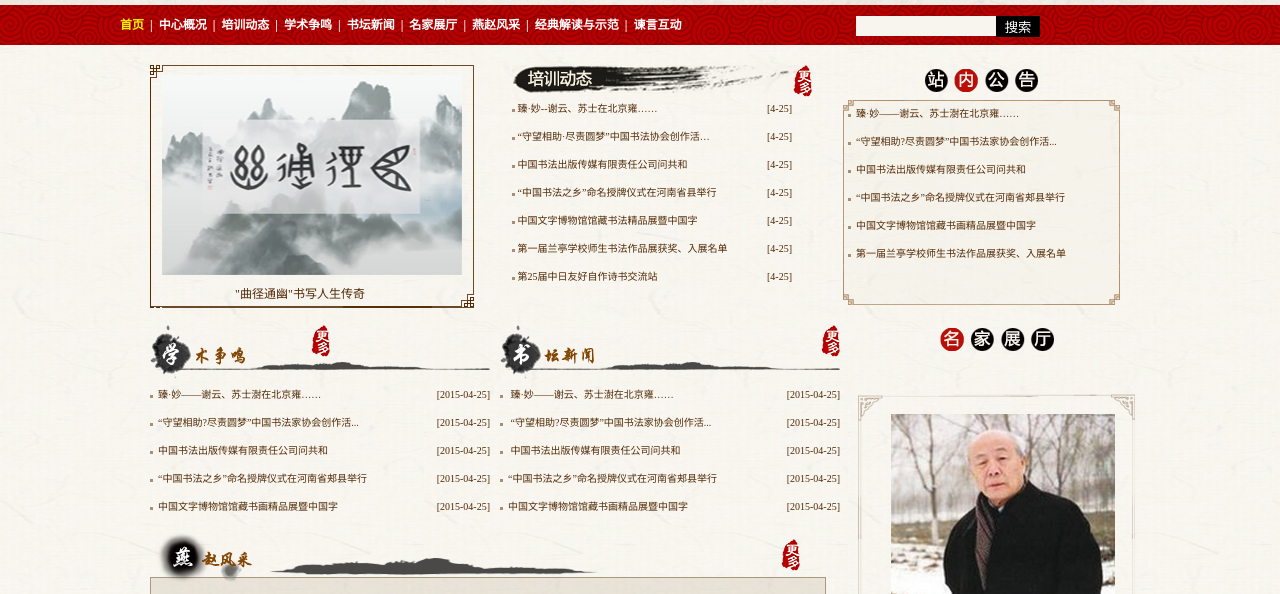
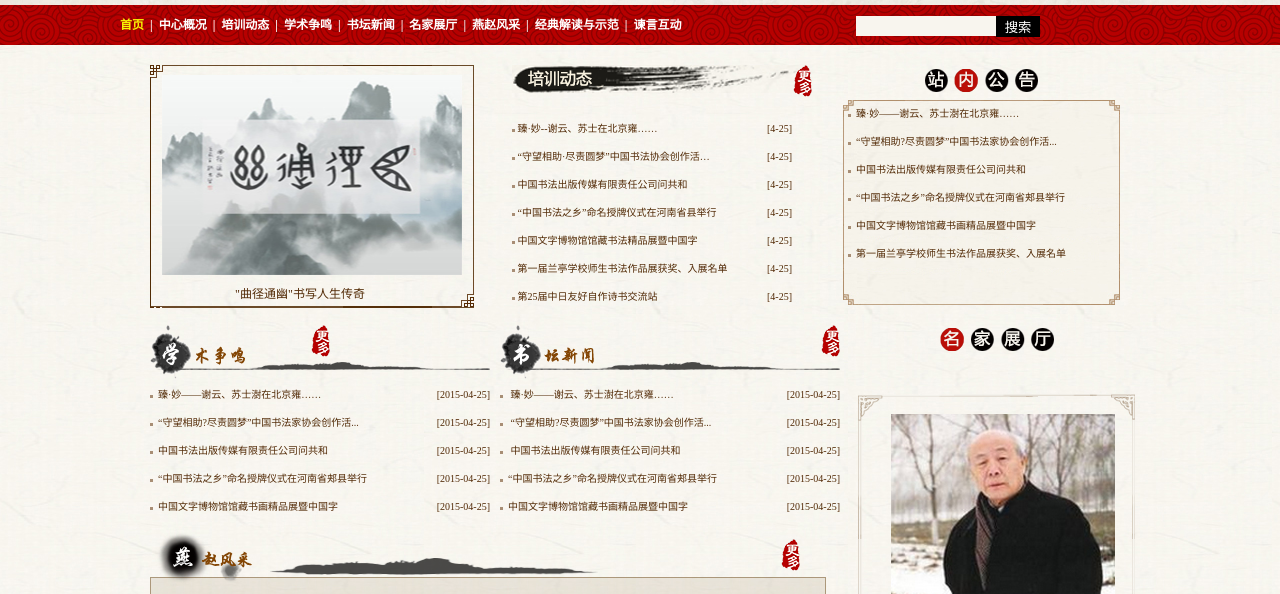
Before and after one commit to liwei2016011717/tomorrow, a plain HTML site: page lab9/index.html in a window 1280 px wide. Shown: the part 144-738 px from the top of the page. Drawn offline with Linux system fonts and the light colour scheme.

Commit message:
Create style.css

```diff
--- a/lab9/css/style.css
+++ b/lab9/css/style.css
@@ -132,8 +132,7 @@ a:hover{
 	height: 22px;
 	margin-top: 5px;
 }
-.news_list{
-	width: 300px;
+.news_list{	width: 300px;
 	height: 250px;
 	margin-left: 38px;
 	margin-top: 20px;
@@ -148,7 +147,7 @@ a:hover{
 	width: 280px;
 	height: 200px;
 	font-size: 10px;
-	margin-top: 30px;
+	margin-top: 50px;
 	line-height: 28px;
 	float: left;
 	text-align: left;
```
